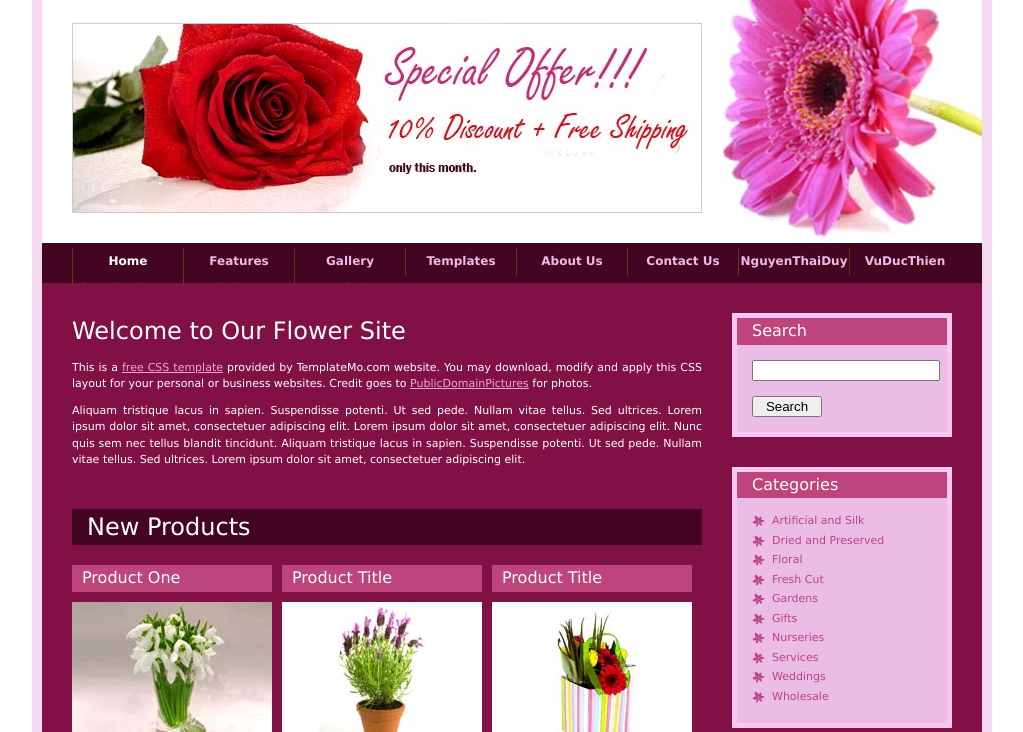
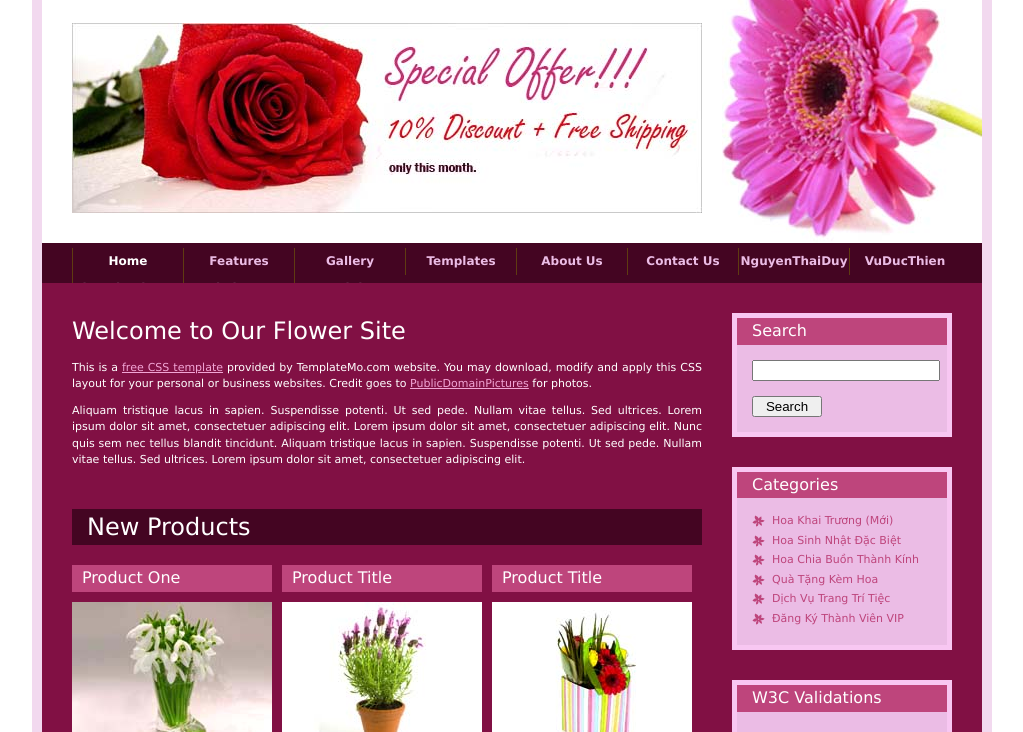
Before and after one commit to Whiksy/CC-MTPTPM, a plain HTML site: page index.html in a window 1280 px wide. Shown: the part 160-892 px from the top of the page, without its empty margins (128-1151 px from the left). Drawn offline with Linux system fonts and the light colour scheme; grey boxes are pictures that could not be loaded.

Commit message:
Thay DOi

```diff
--- a/index.html
+++ b/index.html
@@ -110,16 +110,12 @@
             	<h4>Categories</h4>
                 <div class="templatemo_right_section_content">
                     <ul>
-                        <li><a href="#">Artificial and Silk</a></li>
-                        <li><a href="#">Dried and Preserved</a></li>
-                        <li><a href="#">Floral</a></li>
-                        <li><a href="#">Fresh Cut</a></li>
-                        <li><a href="#">Gardens</a></li>
-                        <li><a href="#">Gifts</a></li>
-                        <li><a href="#">Nurseries</a></li>
-                        <li><a href="#">Services</a></li>
-                        <li><a href="#">Weddings</a></li>
-                        <li><a href="#">Wholesale</a></li>
+                        <li><a href="#">Hoa Khai Trương (Mới)</a></li>
+                        <li><a href="#">Hoa Sinh Nhật Đặc Biệt</a></li>
+                        <li><a href="#">Hoa Chia Buồn Thành Kính</a></li>
+                        <li><a href="#">Quà Tặng Kèm Hoa</a></li>
+                        <li><a href="#">Dịch Vụ Trang Trí Tiệc</a></li>
+                        <li><a href="#">Đăng Ký Thành Viên VIP</a></li>
                     </ul>
                 </div>
             </div>
```
